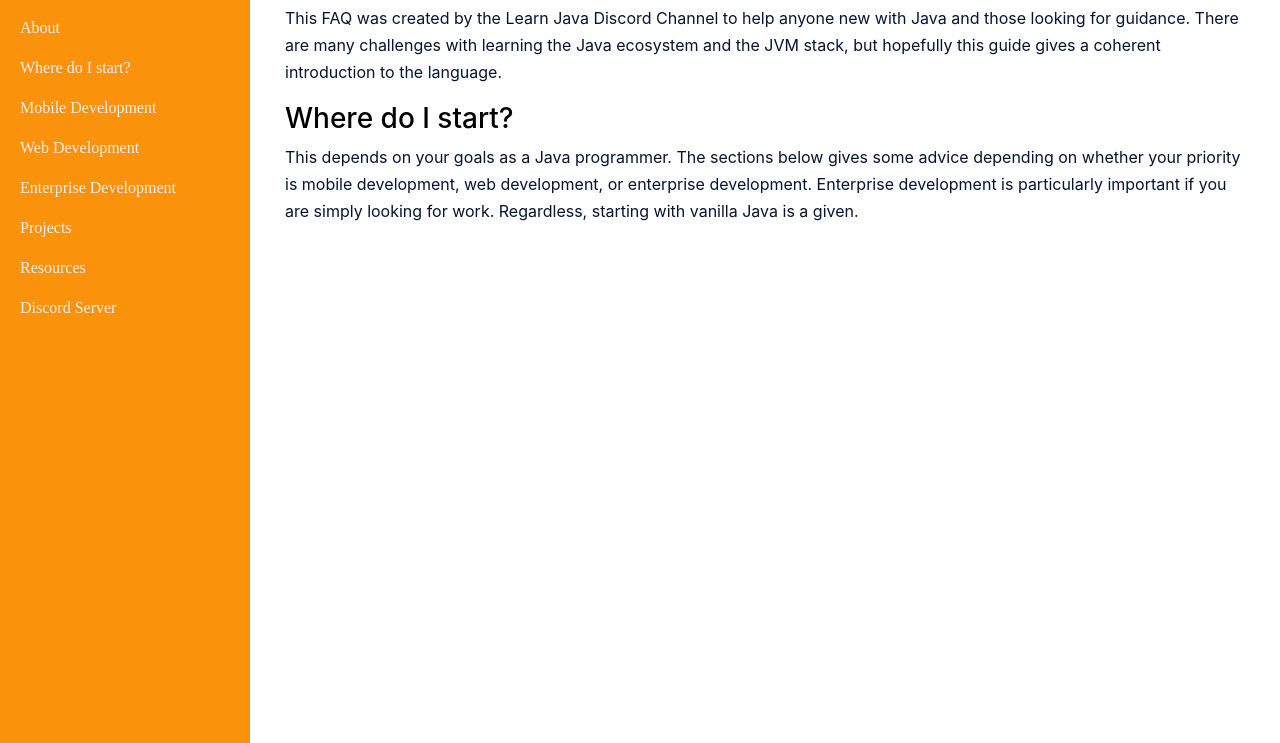
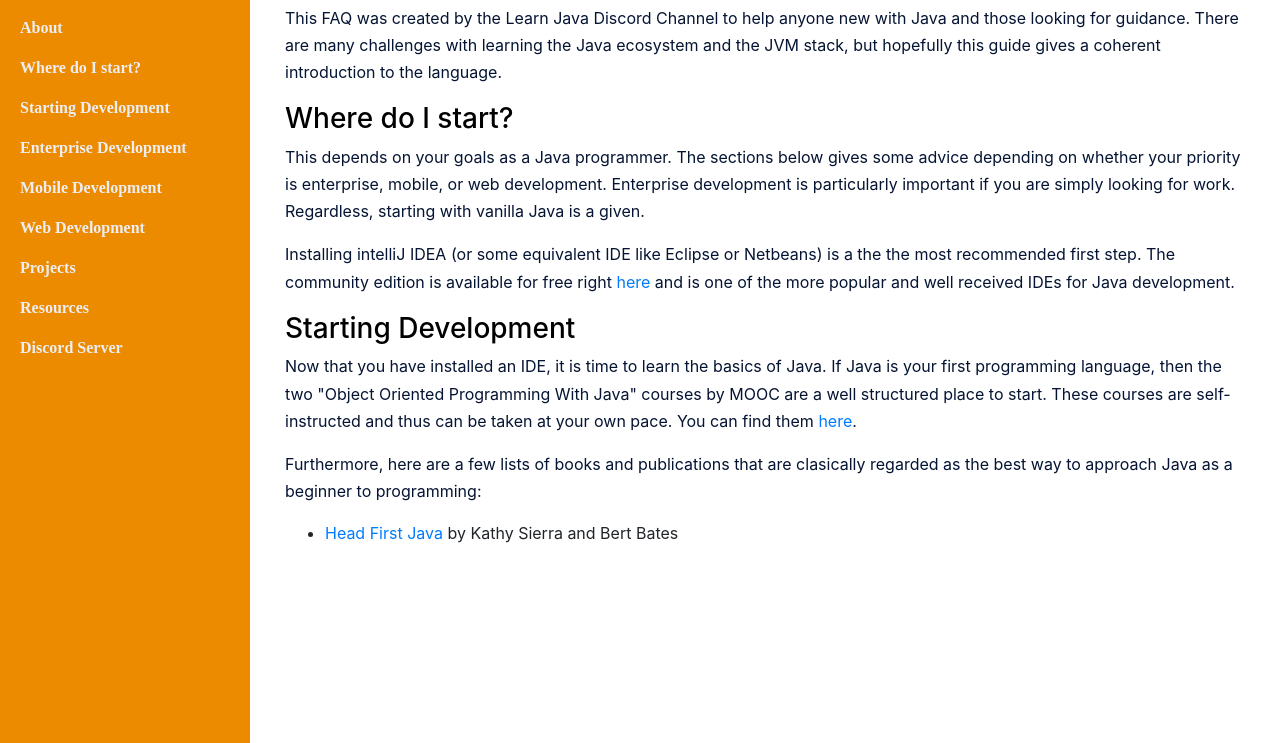
Before and after one commit to learn-java-discord/learn-java-discord.github.io, a website: page index.html in a window 1280 px wide. Shown: the part 57-800 px from the top of the page. Drawn offline with Linux system fonts and the light colour scheme.

Commit message:
Added Another Section

```diff
--- a/css/simple-sidebar.css
+++ b/css/simple-sidebar.css
@@ -7,6 +7,9 @@ p {
 	line-height: 170%;
 }
 
+#menu-items {
+    font-weight: bold;
+}
  /* Toggle Styles */
 
 #wrapper {
@@ -29,7 +32,7 @@ p {
     height: 100%;
     margin-left: -250px;
     overflow-y: auto;
-    background: #fa920b;
+    background: #ED8B00;
     -webkit-transition: all 0.5s ease;
     -moz-transition: all 0.5s ease;
     -o-transition: all 0.5s ease;
--- a/index.html
+++ b/index.html
@@ -6,9 +6,9 @@
     <meta charset="utf-8">
     <meta name="viewport" content="width=device-width, initial-scale=1, shrink-to-fit=no">
     <meta name="description" content="">
-    <meta name="author" content="">
+    <meta name="author" content="yaakov">
 
-    <title>Simple Sidebar - Start Bootstrap Template</title>
+    <title>Java Getting Started</title>
 
     <!-- Bootstrap core CSS -->
     <link href="vendor/bootstrap/css/bootstrap.min.css" rel="stylesheet">
@@ -26,33 +26,36 @@
         <div id="sidebar-wrapper">
             <ul class="sidebar-nav">
                 <li class="sidebar-brand">
-                    <a href="#">
+                    <a id="menu-items" href="#">
                         Learn Java Discord FAQ
                     </a>
                 </li>
                 <li>
-                    <a href="#about">About</a>
+                    <a id="menu-items" href="#about">About</a>
                 </li>
                 <li>
-                    <a href="#wheredoistart">Where do I start?</a>
+                    <a id="menu-items" href="#wheredoistart">Where do I start?</a>
                 </li>
                 <li>
-                    <a href="#mobiledev">Mobile Development</a>
+                    <a id="menu-items" href="#startingdev">Starting Development</a>
                 </li>
                 <li>
-                    <a href="#webdev">Web Development</a>
+                    <a id="menu-items" href="#enterprisedev">Enterprise Development</a>
                 </li>
                 <li>
-                    <a href="#enterprisedev">Enterprise Development</a>
+                    <a id="menu-items" href="#mobiledev">Mobile Development</a>
                 </li>
                 <li>
-                    <a href="#projects">Projects</a>
+                    <a id="menu-items" href="#webdev">Web Development</a>
                 </li>
                 <li>
-                    <a href="#resources">Resources</a>
+                    <a id="menu-items" href="#projects">Projects</a>
                 </li>
                 <li>
-                    <a href="https://discord.gg/hVtnwGd">Discord Server</a>
+                    <a id="menu-items" href="#resources">Resources</a>
+                </li>
+                <li>
+                    <a id="menu-items" href="https://discord.gg/hVtnwGd">Discord Server</a>
                 </li>
             </ul>
         </div>
@@ -65,9 +68,17 @@
                 <p>This FAQ was created by the Learn Java Discord Channel to help anyone new with Java and those looking for guidance. There are many challenges with learning the Java ecosystem and the JVM stack, but hopefully this guide gives a coherent introduction to the language.</p>
 
                 <h3 id="wheredoistart">Where do I start?</h3>
-                <p>This depends on your goals as a Java programmer. The sections below gives some advice depending on whether your priority is mobile development, web development, or enterprise development. Enterprise development is particularly important if you are simply looking for work. Regardless, starting with vanilla Java is a given.</p>
+                <p>This depends on your goals as a Java programmer. The sections below gives some advice depending on whether your priority is enterprise, mobile, or web development. Enterprise development is particularly important if you are simply looking for work. Regardless, starting with vanilla Java is a given.</p>
 
-                <h3 id="mobiledev"></h3>
+                <p>Installing intelliJ IDEA (or some equivalent IDE like Eclipse or Netbeans) is a the the most recommended first step. The community edition is available for free right <a href="https://www.jetbrains.com/idea/download/#section=windows">here</a> and is one of the more popular and well received IDEs for Java development.</p>
+
+                <h3 id="startingdev">Starting Development</h3>
+                <p>Now that you have installed an IDE, it is time to learn the basics of Java. If Java is your first programming language, then the two "Object Oriented Programming With Java" courses by MOOC are a well structured place to start. These courses are self-instructed and thus can be taken at your own pace. You can find them <a href="http://moocfi.github.io/english.html">here</a>.</p>
+
+                <p>Furthermore, here are a few lists of books and publications that are clasically regarded as the best way to approach Java as a beginner to programming:</p>
+                <ul>
+                    <li><a href="https://www.amazon.com/Head-First-Java-Kathy-Sierra/dp/0596009208/ref=sr_1_1?s=books&ie=UTF8&qid=1535351221&sr=1-1&keywords=head+first+java">Head First Java</a> by Kathy Sierra and Bert Bates</li>
+                </ul>
             </div>
         </div>
         <!-- /#page-content-wrapper -->
```
